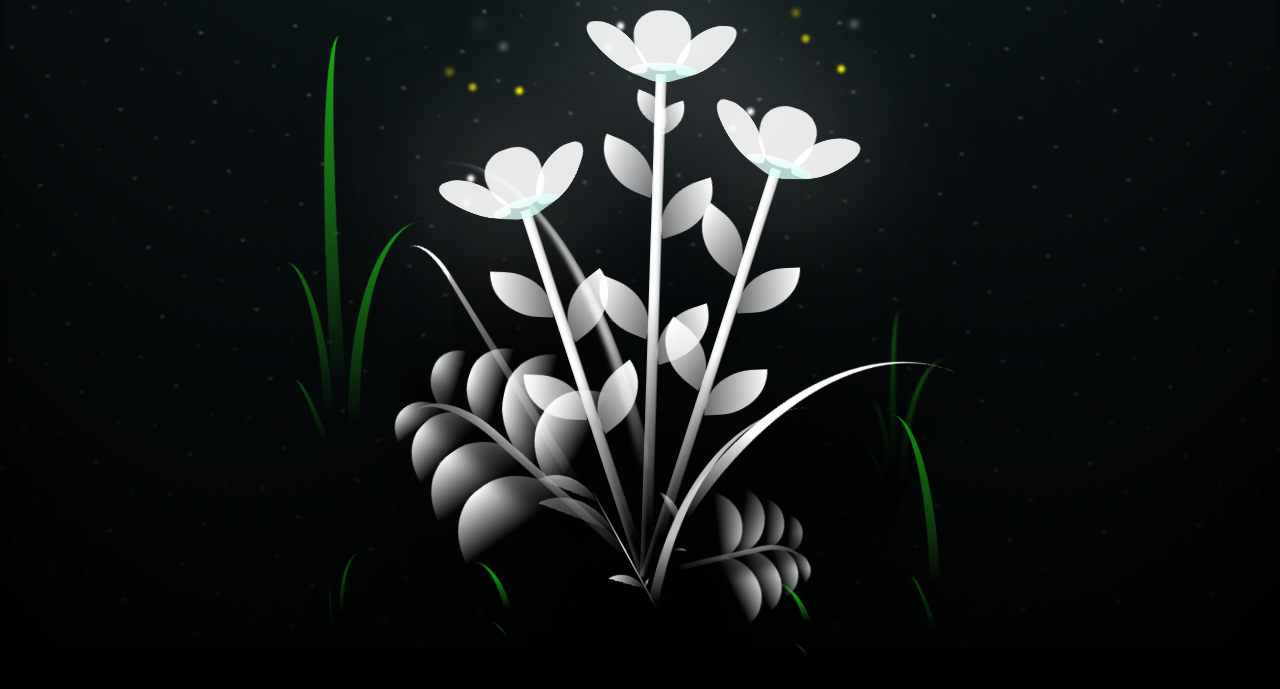
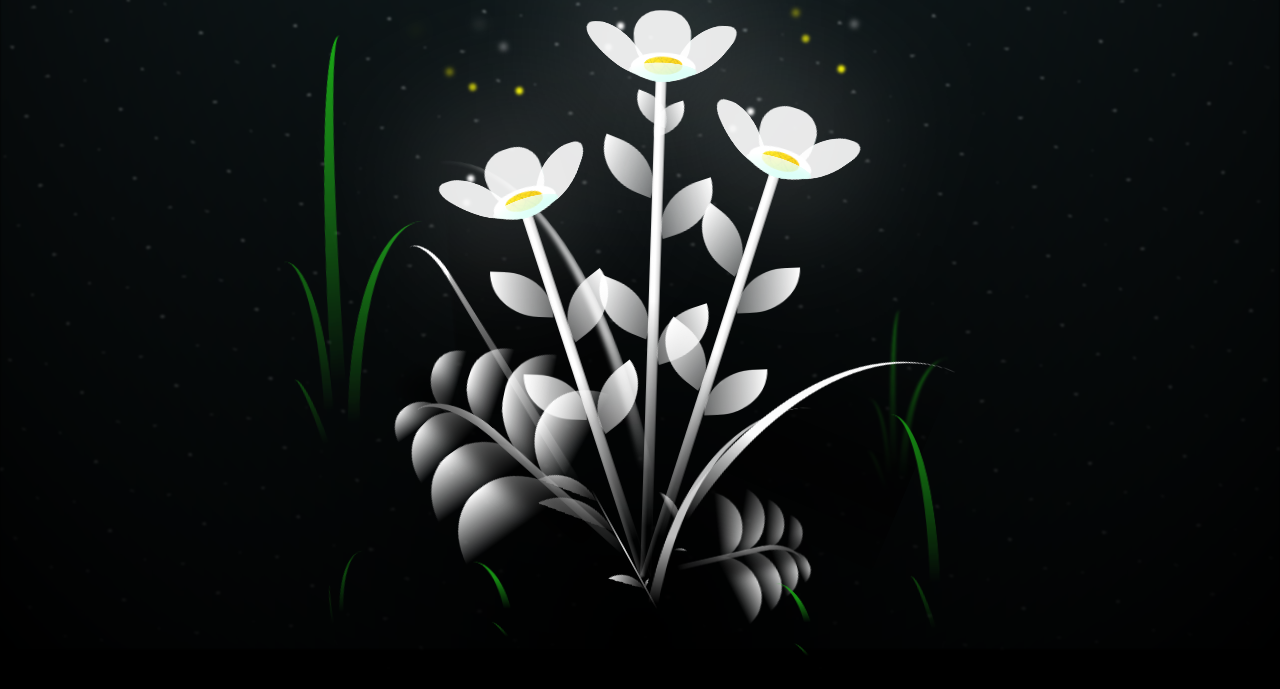
Before and after one commit to sasng885/testing-host, a plain HTML site: page flower.html in a window 1280 px wide. Shown: the part 151-840 px from the top of the page. Drawn offline with Linux system fonts and the light colour scheme.

Commit message:
Update flower.html

```diff
--- a/flower.html
+++ b/flower.html
@@ -24,7 +24,7 @@
         <div class="flower__leaf flower__leaf--2"></div>
         <div class="flower__leaf flower__leaf--3"></div>
         <div class="flower__leaf flower__leaf--4"></div>
-        <div class="flower__white-circle"></div>
+        <div class="flower__purple-circle"></div>
 
         <div class="flower__light flower__light--1"></div>
         <div class="flower__light flower__light--2"></div>
@@ -52,7 +52,7 @@
         <div class="flower__leaf flower__leaf--2"></div>
         <div class="flower__leaf flower__leaf--3"></div>
         <div class="flower__leaf flower__leaf--4"></div>
-        <div class="flower__white-circle"></div>
+        <div class="flower__purple-circle"></div>
 
         <div class="flower__light flower__light--1"></div>
         <div class="flower__light flower__light--2"></div>
@@ -78,7 +78,7 @@
         <div class="flower__leaf flower__leaf--2"></div>
         <div class="flower__leaf flower__leaf--3"></div>
         <div class="flower__leaf flower__leaf--4"></div>
-        <div class="flower__white-circle"></div>
+        <div class="flower__purple-circle"></div>
 
         <div class="flower__light flower__light--1"></div>
         <div class="flower__light flower__light--2"></div>
```
